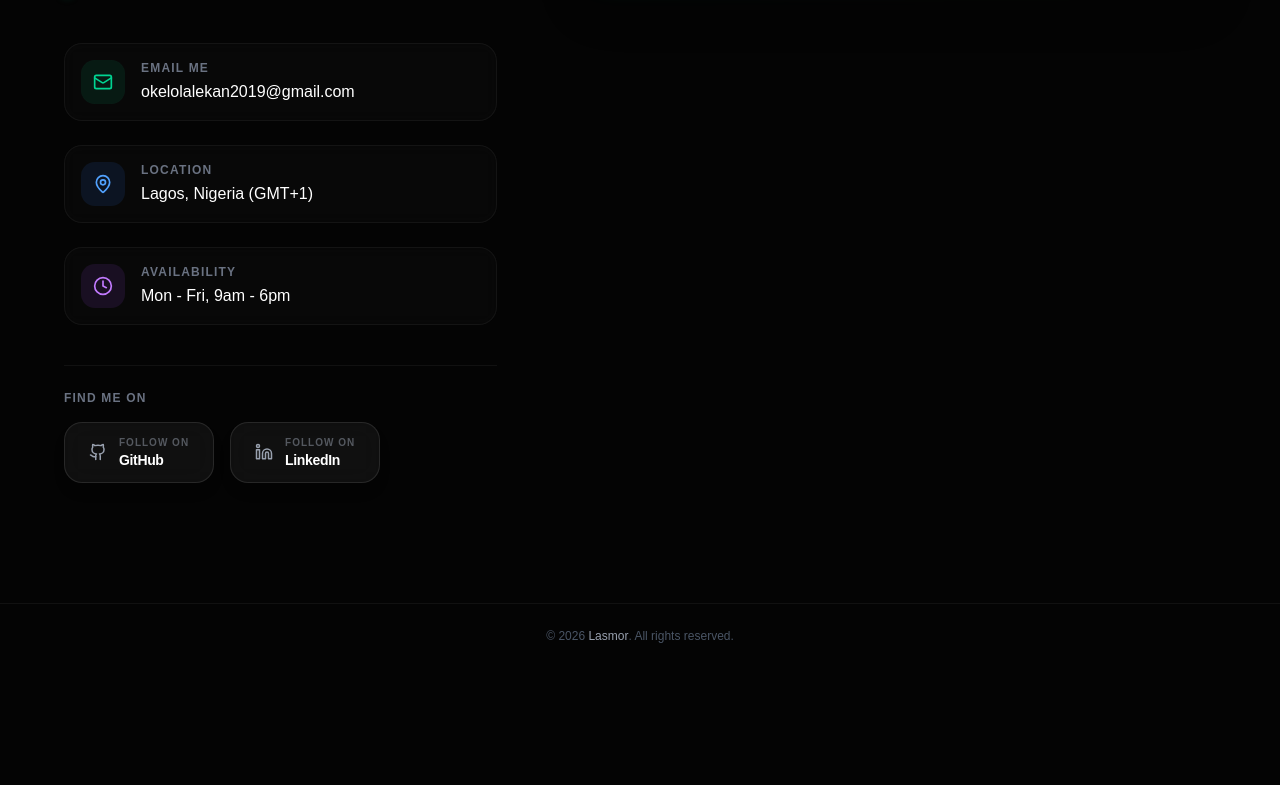
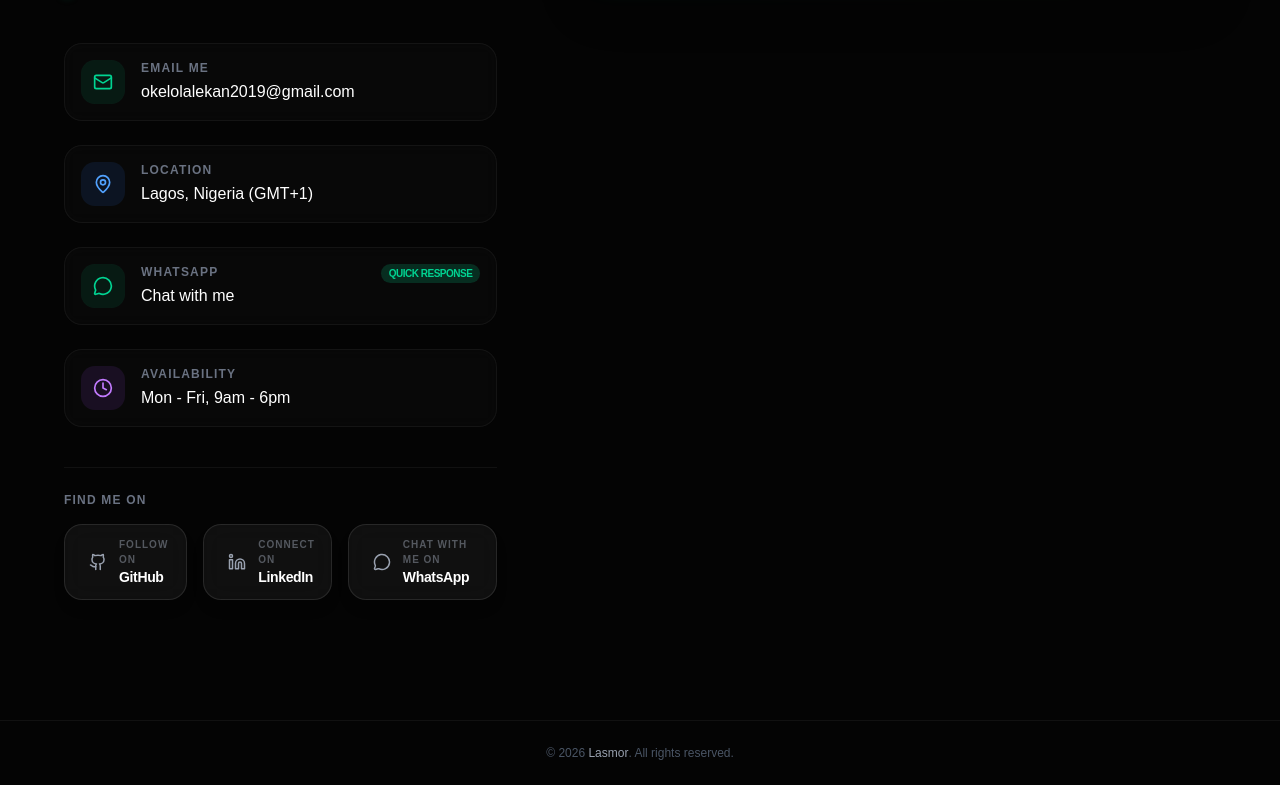
Before and after one commit to lasmor2/My-Portfolio, a Next.js app: page /contact in a window 1280 px wide. Shown: the part 622-1407 px from the top of the page. Before the commit the page ends 1290 px from the top, so only its background shows below. Built offline with nearby package versions, Linux system fonts and the light colour scheme.

Commit message:
feat: add WhatsApp contact link and card to portfolio

```diff
--- a/src/components/Layout/social-links.tsx
+++ b/src/components/Layout/social-links.tsx
@@ -1,5 +1,5 @@
 import Link from "next/link";
-import { Github, Linkedin } from "lucide-react";
+import { Github, Linkedin, MessageCircle } from "lucide-react";
 
 interface SocialLinksProps {
   className?: string;
@@ -14,6 +14,7 @@ export function SocialLinks({
     {
       href: "https://github.com/lasmor2",
       label: "GitHub",
+      prefix: "Follow on",
       icon: Github,
       ariaLabel: "GitHub Profile",
       color: "hover:bg-white/10 hover:text-white",
@@ -22,10 +23,20 @@ export function SocialLinks({
     {
       href: "https://www.linkedin.com/in/lekan-okelola-17b828285/",
       label: "LinkedIn",
+      prefix: "Connect on",
       icon: Linkedin,
       ariaLabel: "LinkedIn Profile",
       color: "hover:bg-blue-500/10 hover:text-blue-400",
       glow: "group-hover:shadow-blue-500/20",
+    },
+    {
+      href: "https://wa.me/2349165975476",
+      label: "WhatsApp",
+      prefix: "Chat with me on",
+      icon: MessageCircle,
+      ariaLabel: "WhatsApp Contact",
+      color: "hover:bg-emerald-500/10 hover:text-emerald-400",
+      glow: "group-hover:shadow-emerald-500/20",
     },
   ];
 
@@ -52,7 +63,8 @@ export function SocialLinks({
     <div
       className={`flex flex-col md:flex-row items-center gap-4 ${className}`}
     >
-      {links.map(({ href, label, icon: Icon, ariaLabel, color, glow }) => (
+      {links.map(
+        ({ href, label, prefix, icon: Icon, ariaLabel, color, glow }) => (
           <Link
             key={label}
             href={href}
@@ -71,16 +83,15 @@ export function SocialLinks({
 
             <div className="relative z-10 flex flex-col">
               <span className="text-[10px] uppercase font-bold tracking-widest opacity-50 group-hover:opacity-100 transition-opacity">
-              Follow on
+                {prefix}
               </span>
               <span className="text-sm font-bold text-white tracking-tight">
                 {label}
               </span>
             </div>
-
-          {/* Animated border line? No, let's stick to clean premium look */}
           </Link>
-      ))}
+        ),
+      )}
     </div>
   );
 }
--- a/src/components/sections/contact.tsx
+++ b/src/components/sections/contact.tsx
@@ -7,6 +7,7 @@ import { SocialLinks } from "@/components/Layout/social-links";
 import {
   Mail,
   MessageSquare,
+  MessageCircle,
   Send,
   User,
   AtSign,
@@ -138,6 +139,28 @@ export default function ContactSection() {
                   </p>
                 </div>
               </div>
+
+              <a
+                href="https://wa.me/2349165975467"
+                target="_blank"
+                rel="noopener noreferrer"
+                className="flex items-start gap-4 p-4 rounded-2xl border border-white/5 bg-white/2 backdrop-blur-sm hover:bg-emerald-500/5 hover:border-emerald-500/20 transition-all group"
+              >
+                <div className="p-3 rounded-xl bg-emerald-500/10 text-emerald-400 group-hover:scale-110 transition-transform">
+                  <MessageCircle size={20} />
+                </div>
+                <div className="flex-1">
+                  <div className="flex items-center justify-between">
+                    <p className="text-xs uppercase font-bold tracking-widest text-gray-500 mb-1">
+                      WhatsApp
+                    </p>
+                    <span className="text-[10px] bg-emerald-500/20 text-emerald-400 px-2 py-0.5 rounded-full font-bold uppercase tracking-tighter">
+                      Quick Response
+                    </span>
+                  </div>
+                  <p className="text-white font-medium">Chat with me</p>
+                </div>
+              </a>
 
               <div className="flex items-start gap-4 p-4 rounded-2xl border border-white/5 bg-white/2 backdrop-blur-sm">
                 <div className="p-3 rounded-xl bg-purple-500/10 text-purple-400">
```
Lines whose indentation alone changed are shown as unchanged.
